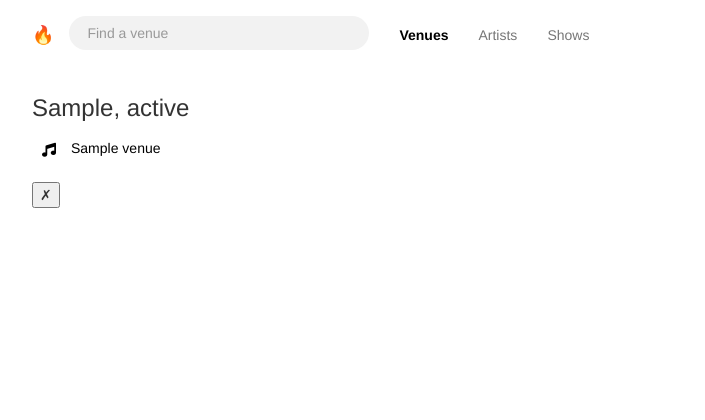
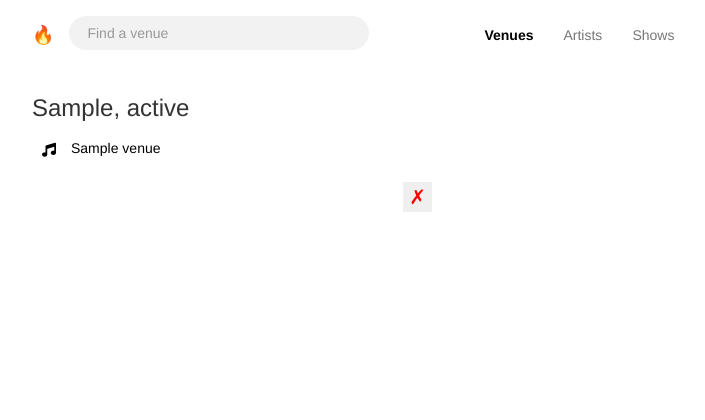
Before and after one commit to aizuanjeme/Fyyur, a Flask app: page /venues in a window 1280 px wide. Shown: the top 420 px of the page, without its empty margins (38-743 px from the left). Run offline with Flask 2, Linux system fonts and the light colour scheme; tables that the repository leaves empty hold one stand-in row (values such as "Sample post"); some libraries are stand-ins or nearby versions.

Commit message:
the arrangement

```diff
--- a/app.py
+++ b/app.py
@@ -213,9 +213,6 @@ def delete_venue(venue_id):
     # BONUS CHALLENGE: Implement a button to delete a Venue on a Venue Page, have it so that
     # clicking that button delete it from the db then redirect the user to the homepage
     try:
-        show = db.session.query(Show).filter(Show.venue_id == venue_id)
-        # db.session.delete(show)
-        # show.pop()
         Show.query.filter_by(venue_id=venue_id).delete()
         venue = Venue.query.get(venue_id)
         db.session.delete(venue)
--- a/templates/pages/venues.html
+++ b/templates/pages/venues.html
@@ -2,7 +2,44 @@
 {% block title %}Fyyur | Venues{% endblock %}
 
 {% block content %}
+<style>
+    /* .hidden {
+      display: none;
+    } */
 
+    ul {
+      list-style: none;
+      /* padding: 0;
+      margin: 1; */
+      width: 400px;
+    }
+
+    /* li {
+      clear: both;
+    }
+ */
+    li button {
+      -webkit-appearance: none;
+      border: none;
+      outline: none;
+      color: red;
+      float: right;
+      cursor: pointer;
+      font-size: 20px;
+    }
+
+    /* .lists-wrapper,
+    .todos-wrapper {
+      display: inline-block;
+      vertical-align: top;
+    }
+
+    a {
+      color: blue;
+      text-decoration: none;
+      /* no underline */
+    /* } */
+  </style>
 {% for area in areas %}
 <h3>{{ area.city }}, {{ area.state }}</h3>
 	<ul class="items">
```
